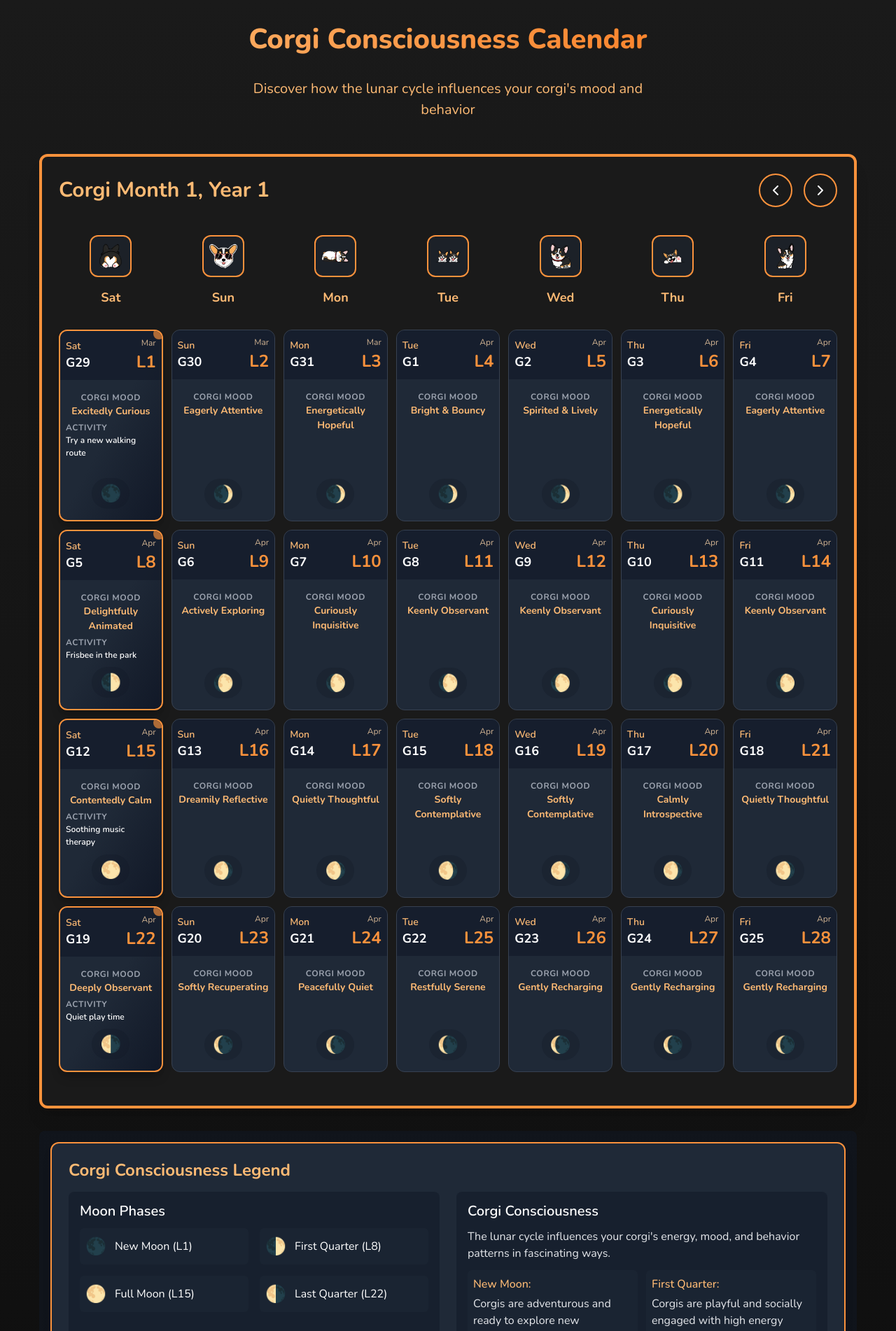
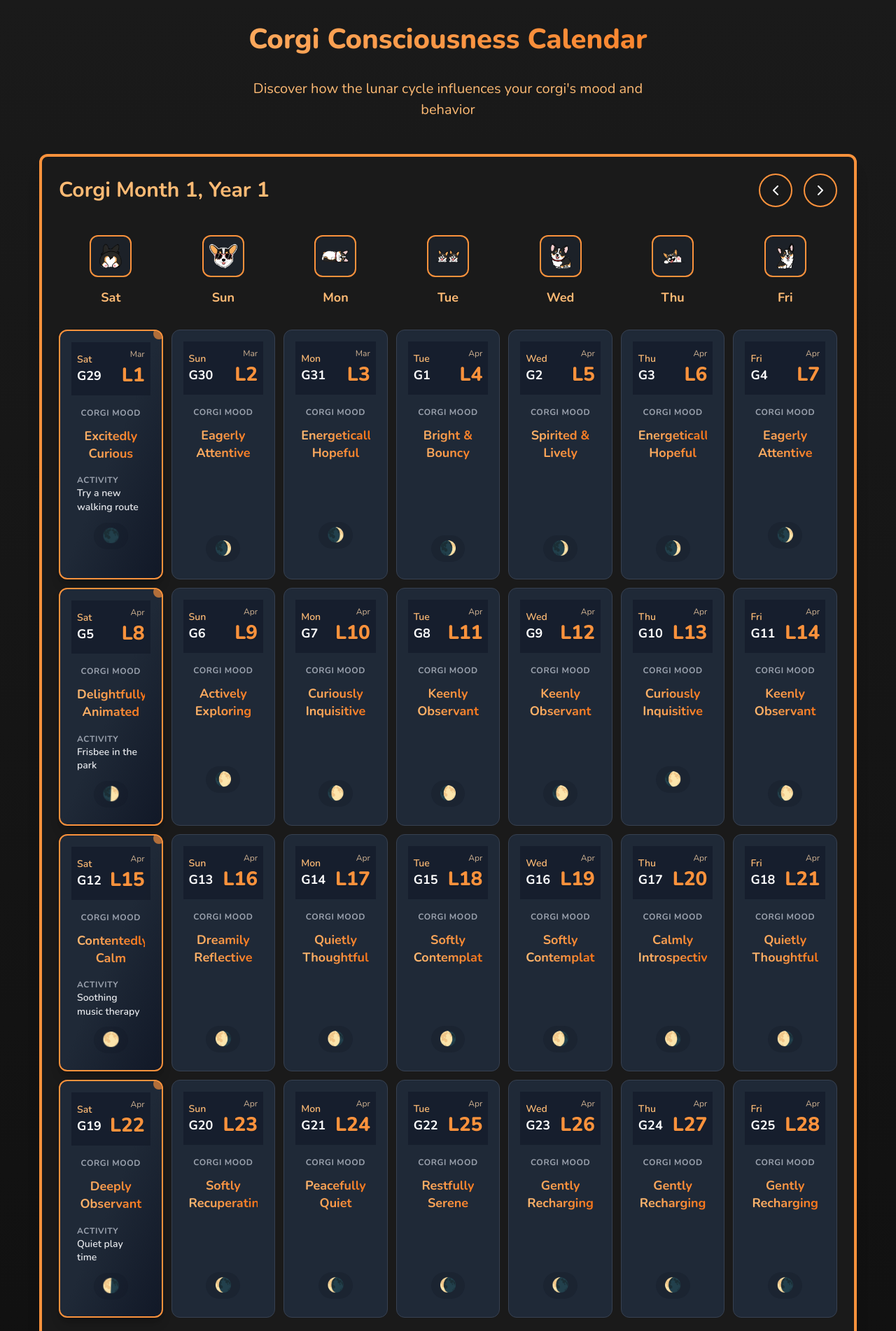
Before and after one commit to conspiracycorgi/corgi-calendar, a Jekyll site: the page built from index.html, in a window 1280 px wide. Shown: the top 1902 px of the page at 70% size. Built offline with Jekyll 4.4.1, drawn with Linux system fonts in a browser that asks for light colours.

Commit message:
Update styles.css

```diff
--- a/assets/css/styles.css
+++ b/assets/css/styles.css
@@ -273,13 +273,14 @@ p {
 .calendar-day {
   background-color: #1f2937;
   border-radius: 0.75rem;
-  min-height: 160px;
+  min-height: 180px;
   display: flex;
   flex-direction: column;
   position: relative;
   overflow: hidden;
   border: 1px solid #374151;
   transition: all 0.25s ease;
+  padding: 1rem;
 }
 
 .calendar-day:hover {
@@ -332,9 +333,10 @@ p {
 }
 
 .lunar-day {
-  font-size: 1.5rem;
-  font-weight: 700;
+  font-size: 1.75rem;
+  font-weight: 800;
   color: #fb923c;
+  text-shadow: 0 1px 2px rgba(0, 0, 0, 0.1);
 }
 
 /* Day content */
@@ -359,9 +361,16 @@ p {
 }
 
 .mood-text {
-  font-size: 0.875rem;
+  font-size: 1.125rem;
   font-weight: 700;
   color: #fdba74;
+  text-align: center;
+  margin: 0.75rem 0;
+  line-height: 1.4;
+  background: linear-gradient(to right, #fdba74, #f97316);
+  -webkit-background-clip: text;
+  background-clip: text;
+  color: transparent;
 }
 
 .activity-suggestion {
@@ -370,27 +379,36 @@ p {
 }
 
 .activity-text {
-  font-size: 0.75rem;
+  font-size: 0.875rem;
   font-weight: 600;
-  color: #ffffff;
+  color: #e5e7eb;
+  line-height: 1.4;
 }
 
 /* Moon phase */
 .moon-phase {
-  margin-top: auto;
+  margin-top: 0.75rem;
   display: flex;
   justify-content: center;
-  padding: 0.5rem 0;
 }
 
 .moon-phase-inner {
   background-color: rgba(17, 24, 39, 0.3);
   padding: 0.25rem 0.75rem;
   border-radius: 9999px;
+  display: flex;
+  align-items: center;
+  gap: 0.5rem;
 }
 
 .moon-emoji {
-  font-size: 1.5rem;
+  font-size: 1.25rem;
+}
+
+.moon-phase-name {
+  font-size: 0.75rem;
+  color: #9ca3af;
+  font-weight: 500;
 }
 
 /* Special indicator */
@@ -616,3 +634,25 @@ p {
 .animate-pulse {
   animation: pulse 2s cubic-bezier(0.4, 0, 0.6, 1) infinite;
 }
+
+/* Date display */
+.date-section {
+  display: flex;
+  justify-content: space-between;
+  align-items: center;
+  margin-bottom: 1rem;
+}
+
+.gregorian-date {
+  font-size: 1rem;
+  color: #9ca3af;
+  font-weight: 500;
+}
+
+/* Activity section */
+.activity-section {
+  margin-top: auto;
+  text-align: center;
+  padding-top: 0.75rem;
+  border-top: 1px solid rgba(251, 146, 60, 0.2);
+}
```
